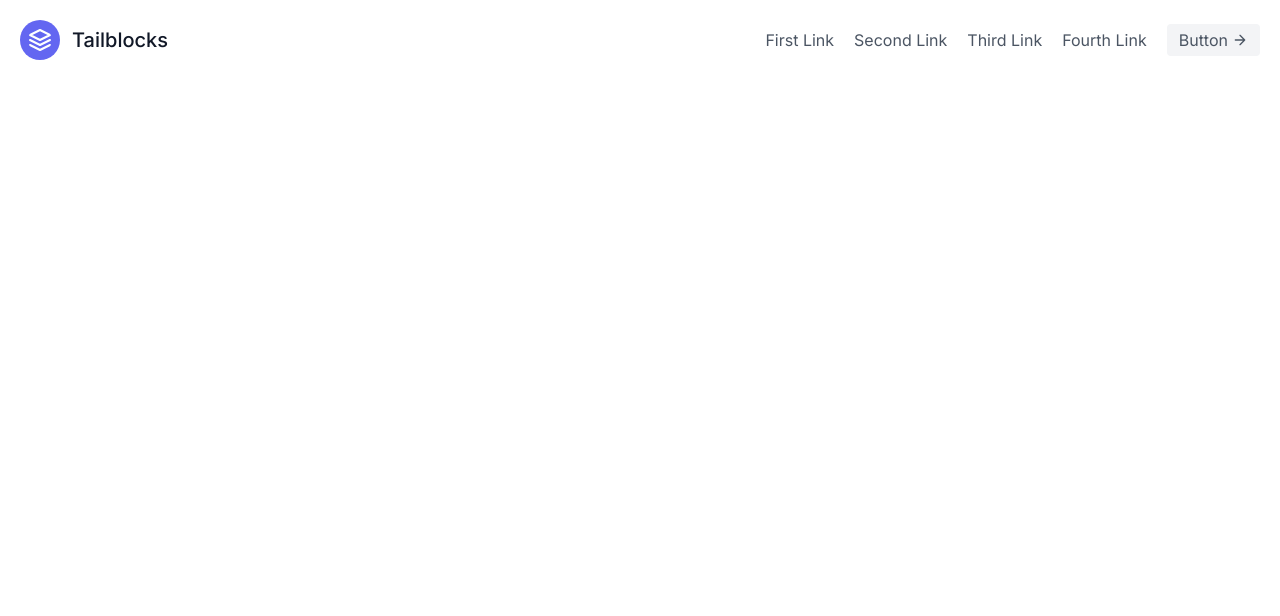
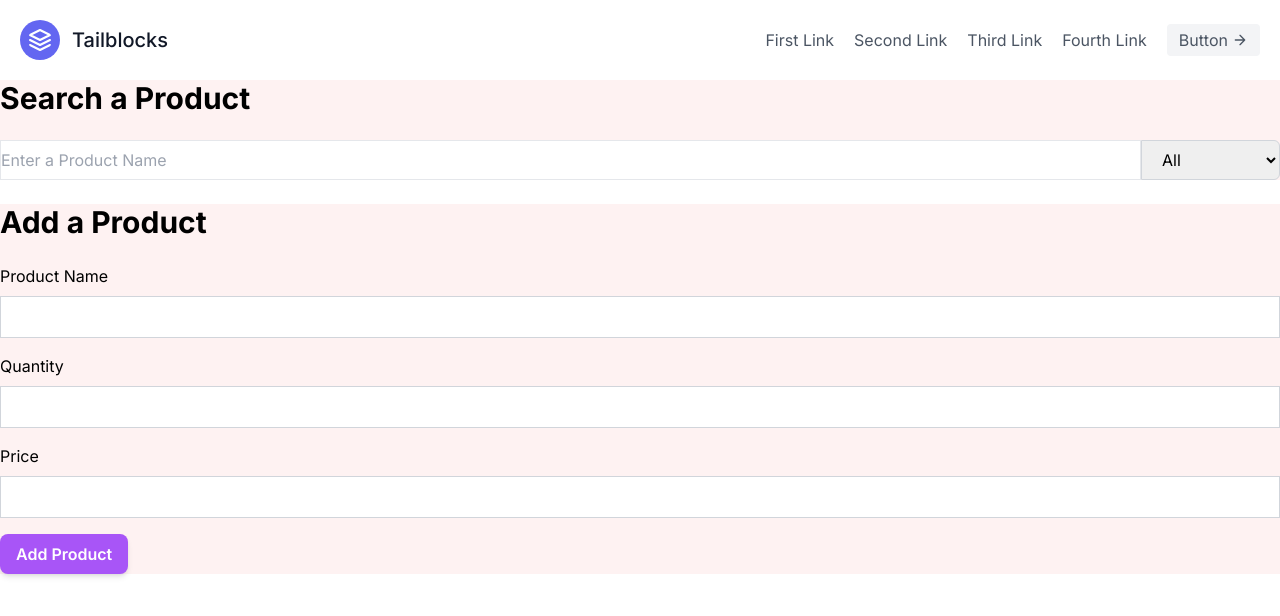
Before and after one commit to SajidCurious/stockmanager, a Next.js app: page / in a window 1280 px wide. Shown: the top 616 px of the page. Built offline with nearby package versions, Linux system fonts and the light colour scheme.

Commit message:
creating a normal functional page

```diff
--- a/src/app/page.js
+++ b/src/app/page.js
@@ -5,6 +5,65 @@ export default function Home() {
   return (
     <>
       <Header />
+      <div className="container bg-red-50 mx-auto">
+        <h1 className="text-3xl font-bold mb-6">Search a Product</h1>
+        <div className="flex mb-6">
+          <input
+            type="text"
+            placeholder="Enter a Product Name"
+            className="flex-1 border border-gray-30"
+          />
+          <select className="border border-gray-300 px-4 py-2 rounded-r-md">
+            <option value="">All</option>
+            <option value="">Category 1</option>
+            <option value="">Category 2</option>
+          </select>
+        </div>
+      </div>
+
+      {/* Display current Stock */}
+      <div className="container bg-red-50 mx-auto">
+        <h1 className="text-3xl font-bold mb-6">Add a Product</h1>
+
+        <form>
+          <div className="mb-4">
+            <label htmlFor="productName" className="block mb-2">
+              Product Name
+            </label>
+            <input
+              type="text"
+              id="productName"
+              className="w-full border border-gray-300 px-4 py-2"
+            />
+          </div>
+          <div className="mb-4">
+            <label htmlFor="quantity" className="block mb-2">
+              Quantity
+            </label>
+            <input
+              type="number"
+              id="quantity"
+              className="w-full border border-gray-300 px-4 py-2"
+            />
+          </div>
+          <div className="mb-4">
+            <label htmlFor="price" className="block mb-2">
+              Price
+            </label>
+            <input
+              type="number"
+              id="price"
+              className="w-full border border-gray-300 px-4 py-2"
+            />
+          </div>
+          <button
+            type="submit"
+            className="bg-purple-500 hover:bg-purple-600 text-white px-4 py-2 rounded-lg shadow-md font-semibold"
+          >
+            Add Product
+          </button>
+        </form>
+      </div>
     </>
   );
 }
```
